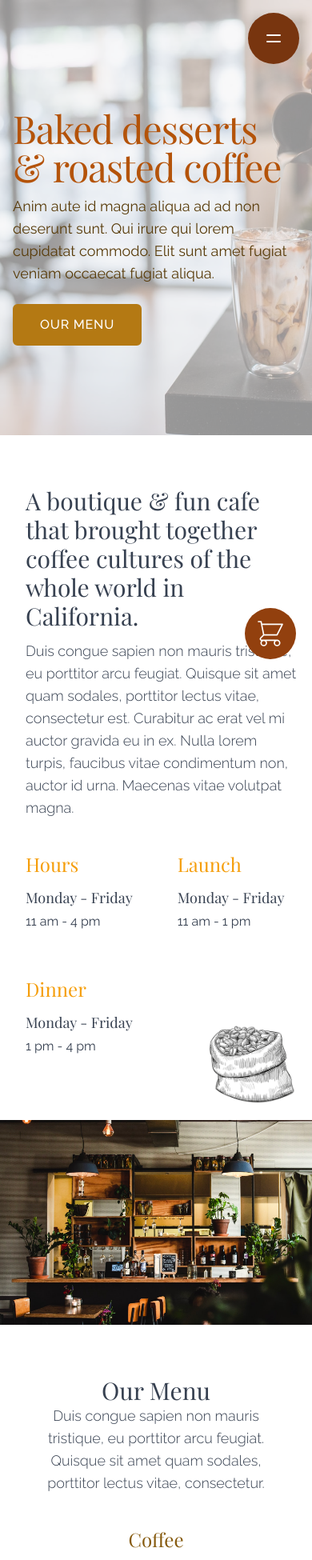
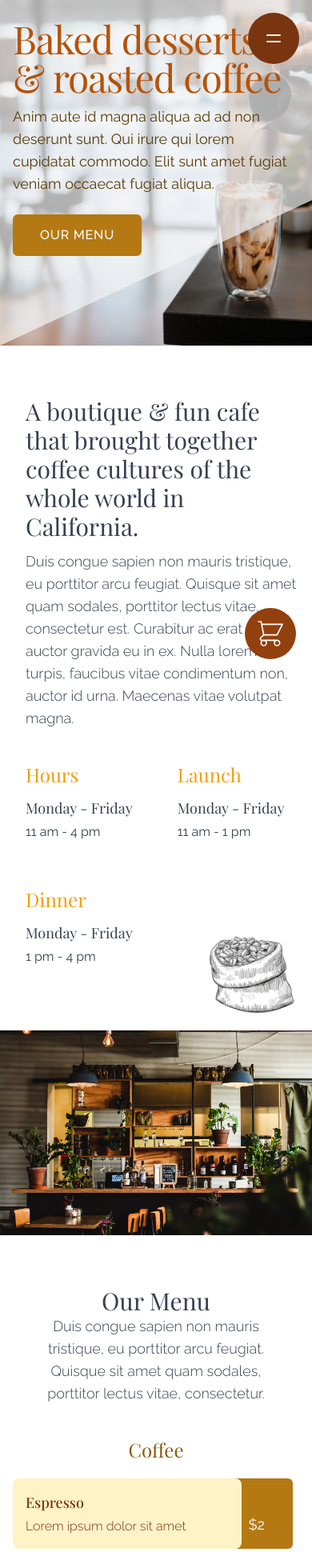
Before and after one commit to moonlik/coffee-shop-project, a React (Create React App) app: page / in a window 390 px wide. Shown: the top 1950 px of the page at 80% size. Built offline with nearby package versions, Linux system fonts and the light colour scheme.

Commit message:
Fix margins, padings and position

```diff
--- a/src/Header.js
+++ b/src/Header.js
@@ -7,8 +7,8 @@ const navigation = [
 
 export default function Header() {
     return (
-      <div className="static overflow-hidden bg-hero-pattern bg-center bg-cover md:bg-top pb-20 md:min-h-screen max-w-screen-2xl mx-auto">
-        <div className="absolute top-0 left-0 bottom-0 right-0 bg-opacity-60 bg-gray-100 transform origin-top-left -skew-y-25"></div>
+      <div className="relative overflow-hidden bg-hero-pattern bg-center bg-cover md:bg-top pb-20 md:min-h-screen max-w-screen-2xl mx-auto">
+        <div className="absolute inset-0 bg-opacity-70 bg-gray-100 transform origin-top-left -skew-y-25"></div>
         <div className="relative max-w-screen-xl mx-auto">
           <div className="pb-8 sm:pb-16 md:pb-20 lg:max-w-2xl lg:w-full lg:pb-28 xl:pb-32">
             <div className="pt-6 px-4 sm:px-6 md:px-12">
@@ -35,7 +35,7 @@ export default function Header() {
                 </svg>
             </button>
 
-            <main className="md:ml-12 px-4 sm:px-6 lg:px-8 mt-28 lg:mt-36">
+            <main className="md:ml-12 px-4 sm:px-6 lg:px-8 mt-26 md:mt-36">
               <div className="text-left">
                 <h1 className="tracking-tight text-yellow-700 text-5xl md:text-7xl font-serif">
                   <span className="block">Baked desserts</span>{' '}
--- a/src/Product.js
+++ b/src/Product.js
@@ -3,8 +3,8 @@ export default function Product(props) {
         <div>
             {props.productItems.map((product) => (
                 <div className="flex mb-4 w-full transition duration-500 ease-out transform hover:scale-105 cursor-pointer" key={product.id} onClick={() => props.addToCart(product)}>
-                    <div className="relative z-10 bg-yellow-100 px-4 py-6 border-current rounded-lg text-yellow-900 w-4/5">
-                        <p className="font-serif font-medium text-lg mb-3">{product.name}</p>
+                    <div className="relative z-10 bg-yellow-100 px-4 py-4 md:py-6 border-current rounded-lg text-yellow-900 w-4/5">
+                        <p className="font-serif font-medium text-lg mb-1 md:mb-3">{product.name}</p>
                         <p className="font-light">{product.description}</p>
                     </div>
                     <div className="relative transform -translate-x-2 rounded-r-md p-4 bg-brown-500 text-white w-1/5 flex items-end">
```
